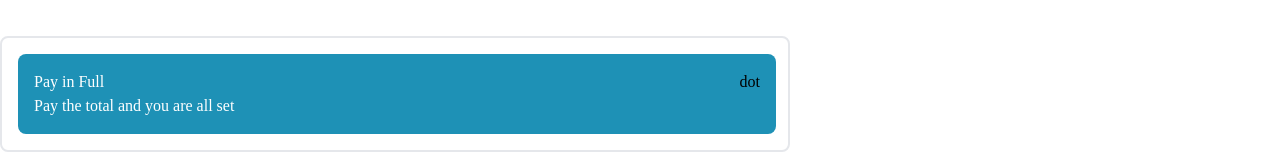
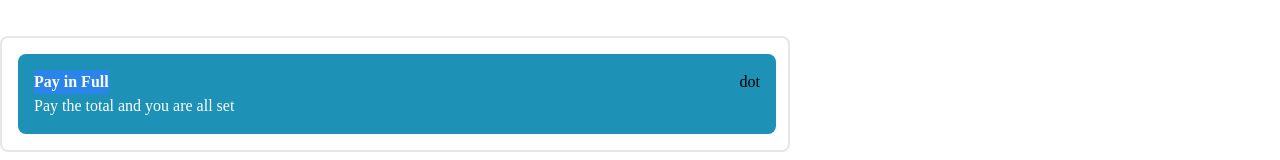
Before and after one commit to aruljohnsonalmabetter/MiPlace-Frontend, a React (Create React App) app in the folder miplace/: page /bookingInfoandBill in a window 1280 px wide. Shown: the part 505-665 px from the top of the page. Built offline with nearby package versions, Linux system fonts and the light colour scheme; no server answers.

Commit message:
added payment gateway in frontend changes

```diff
--- a/miplace/package.json
+++ b/miplace/package.json
@@ -5,6 +5,7 @@
   "dependencies": {
     "@react-icons/all-files": "^4.1.0",
     "@reduxjs/toolkit": "^1.9.5",
+    "@stripe/stripe-js": "^2.1.5",
     "@testing-library/jest-dom": "^5.17.0",
     "@testing-library/react": "^13.4.0",
     "@testing-library/user-event": "^13.5.0",
--- a/miplace/src/pages/BookingInfoandBill.js
+++ b/miplace/src/pages/BookingInfoandBill.js
@@ -4,6 +4,8 @@ import Loginbookinginfo from "../components/Loginbookinginfo";
 import FinalBookingSlipComponent from "../components/FinalBookingSlipComponent";
 import { Link } from "react-router-dom";
 import { useSelector } from "react-redux/es/hooks/useSelector.js";
+import { loadStripe } from '@stripe/stripe-js/pure';
+// import { Method } from "ionicons/dist/types/stencil-public-runtime";
 /*
   district: "",
   review_score: "",
@@ -12,6 +14,7 @@ import { useSelector } from "react-redux/es/hooks/useSelector.js";
   */
 function BookingInfoandBill() {
   const hotelObj = useSelector((state) => state.indiHotelInfoFeature);
+  console.log(hotelObj);
   const userEneterdHotelDetailsObj = useSelector(
     (state) => state.enteredHotelDetailsFeature
   );
@@ -19,6 +22,30 @@ function BookingInfoandBill() {
     console.log(hotelObj);
     console.log(userEneterdHotelDetailsObj);
   }, [hotelObj, userEneterdHotelDetailsObj]);
+
+  //payment integration
+  const makePayment = async () => {
+    const stripe = await loadStripe("pk_test_51NposySFLJXN2nA64GVOfZD5breUlUgQGzHW8I8QYPrwUmRKWsuhw6nCMciae8e50lK4n3WWleC8g1cXrSaZorRD00aY0YUIIg");
+    const body = {
+      products: hotelObj
+    }
+    const headers = {
+      "Content-Type": "application/json"
+    }
+    const response = await fetch("http://localhost:8000/api/create-checkout-session", {
+      method: "POST",
+      headers: headers,
+      body: JSON.stringify(body)
+
+    });
+    const session = await response.json();
+    const result = stripe.redirectToCheckout({
+      sessionId:session.id
+    })
+    if (result.error) {
+      console.log(result.error);
+    }
+  }
   return (
     <div class="flex  gap-[1.5rem]">
       <div class="  mt-[2.5rem]  w-[49.375rem] h-[64.25rem]  ">
@@ -36,9 +63,7 @@ function BookingInfoandBill() {
         <div class="border-solid my-[2.5rem]  w-[49.375rem] border-2 border-{A1A1A1} rounded-lg font-mullish">
           <div class="flex my-[1rem] bg-[#1E91B6] w-[47.375rem] mx-[1rem]  justify-between rounded-lg">
             <div className="text-white my-[1rem] ml-[1rem]">
-              <Link to="/mybookings">
-                <h1>Pay in Full</h1>
-              </Link>
+              <button className="bg-lightBlue font-bold"onClick ={makePayment} > Pay in Full </button>
               <p>Pay the total and you are all set</p>
             </div>
             <div className="my-[1rem] mr-[1rem]">dot</div>
```
Also changed, not shown: 1 other file (tests, documents, lock files or other folders).
